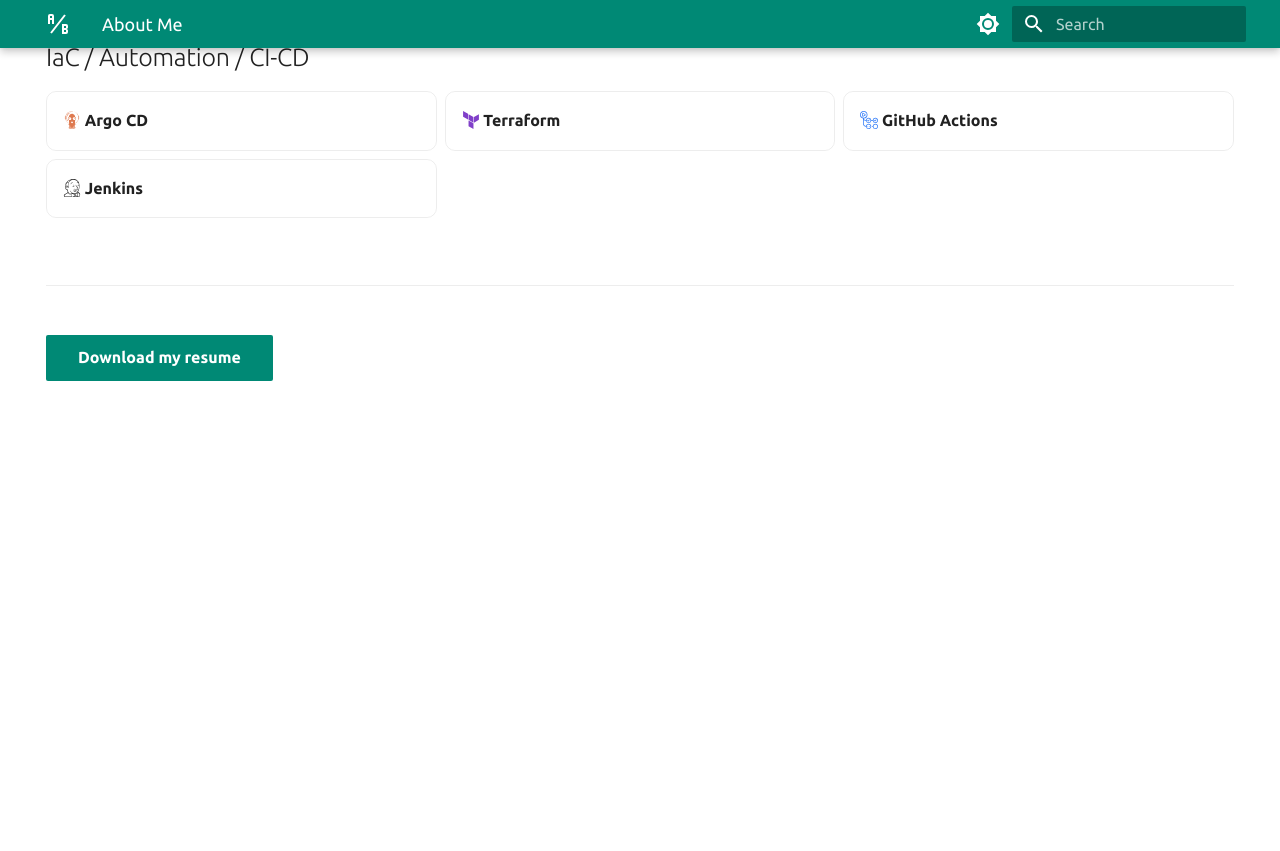
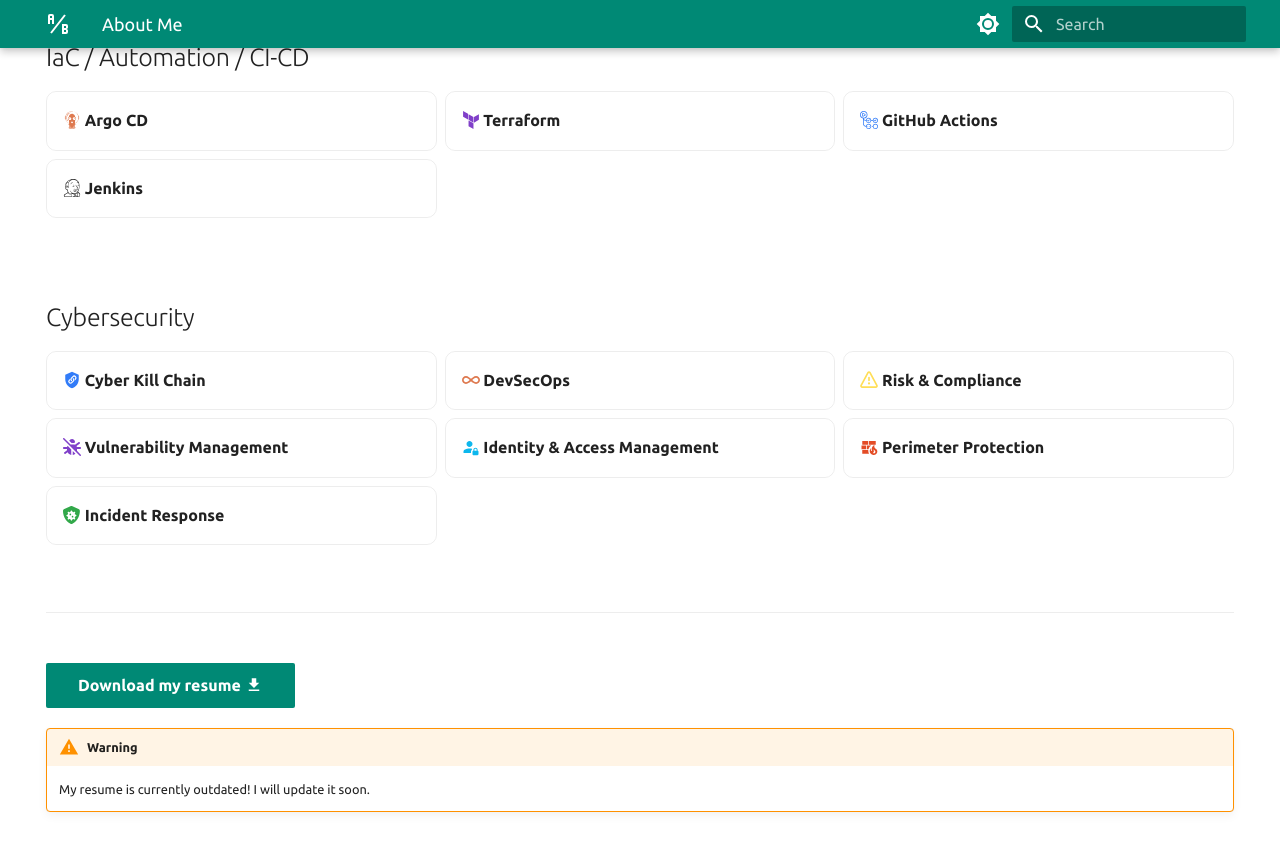
Before and after one commit to Braundo/braundmeier-site, an MkDocs documentation site: the page built from docs/index.md, in a window 1280 px wide and 900 px high, scrolled down 1058 px. Shown: the top 851 px of the window. Built offline with MkDocs 1.6.1 and Material for MkDocs 9.7.7, drawn with Linux system fonts in a browser that asks for light colours; before the commit the page ends 1463 px from its top, so only the background shows below that.

Commit message:
gh pages

```diff
--- a/docs/index.md
+++ b/docs/index.md
@@ -50,6 +50,24 @@
 
 </div><br>
 
+## Cybersecurity
+<div class="grid cards" markdown>
+
+- :material-shield-link-variant:{ .gha } __Cyber Kill Chain__
+- :octicons-infinity-16:{ .argo } __DevSecOps__
+- :octicons-alert-16:{ .python } __Risk & Compliance__
+- :fontawesome-solid-bug-slash:{ .tf } __Vulnerability Management__
+- :material-account-lock:{ .docker } __Identity & Access Management__
+- :material-wall-fire:{ .html } __Perimeter Protection__
+- :fontawesome-solid-shield-virus:{ .shell } __Incident Response__
+
+</div><br>
+
 ---
 <br>
-[Download my resume](/docs/assets/aaron-braundmeier-resume.pdf){ .md-button }
+[Download my resume :material-download:](assets/aaron-braundmeier-resume.pdf){ .md-button }
+
+!!! warning
+    My resume is currently outdated! I will update it soon.
+
+<br><br><br>
--- a/mkdocs.yml
+++ b/mkdocs.yml
@@ -71,5 +71,6 @@
   - mermaid2
   - search
 extra_javascript:
+  - javascripts/extra.js
   - ./javascripts/extra.js
   - ./javascripts/adsense.js
```
Also changed, not shown: docs/certs.md (+1 -1 lines), docs/contact.md (+1 -0 lines), 2 other files.
